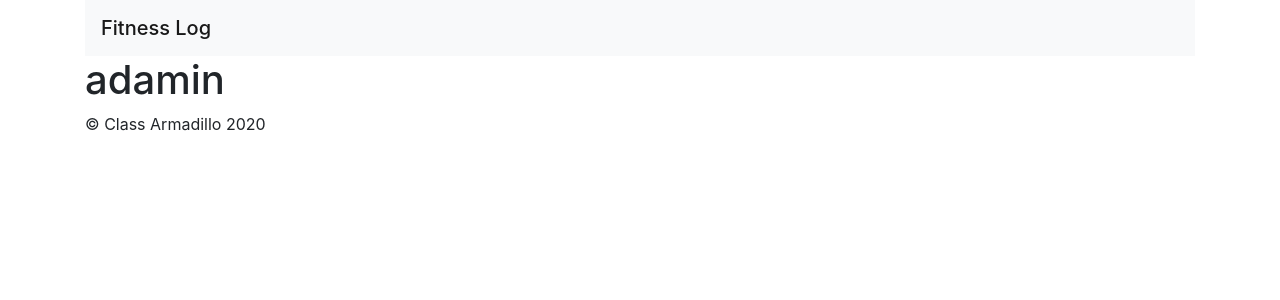
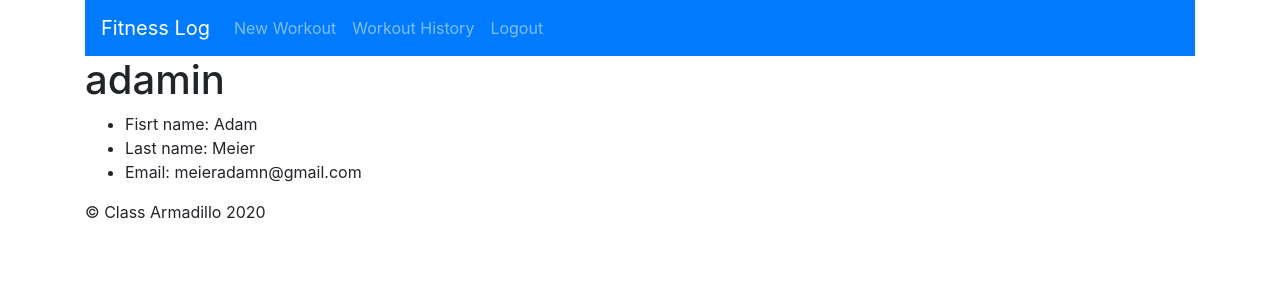
Before and after one commit to Nathematical/My-Fitness-Log, a Django app: page /users/profile/ in a window 1280 px wide. Shown: the top 300 px of the page. Run offline with Django 3.2, Linux system fonts and the light colour scheme; a user stored in the database is signed in; some libraries are stand-ins or nearby versions.

Commit message:
update to user template and views

```diff
--- a/fitness_log/log_app/templates/log_app/main.html
+++ b/fitness_log/log_app/templates/log_app/main.html
@@ -15,9 +15,9 @@
 <body>
     <div class="container">
         <!-- As a heading -->
-        <nav class="navbar navbar-light bg-light">
+        <!-- <nav class="navbar navbar-light bg-light">
             <span class="navbar-brand mb-0 h1">Fitness Log</span>
-        </nav>
+        </nav> -->
         <!-- As a link -->
         <!-- <nav class="navbar navbar-light bg-light">
             <a class="navbar-brand" href="#">Navbar</a>
--- a/fitness_log/log_users/templates/log_users/login.html
+++ b/fitness_log/log_users/templates/log_users/login.html
@@ -25,4 +25,5 @@
     <button id="submit_btn" type="submit" class="btn btn-primary">Submit</button>
 
 </form>
+<div>Need to register? <a href="{% url 'log_users:register' %}">Register</a> </div>
 {% endblock %}
--- a/fitness_log/log_users/templates/log_users/profile.html
+++ b/fitness_log/log_users/templates/log_users/profile.html
@@ -3,5 +3,25 @@
 {% block title %}Profile{% endblock %}
 
 {% block content %}
+<nav class="navbar navbar-expand-lg navbar-dark bg-primary">
+    <a class="navbar-brand" href="#">Fitness Log</a>
+    <button class="navbar-toggler" type="button" data-toggle="collapse" data-target="#navbarNavAltMarkup" aria-controls="navbarNavAltMarkup" aria-expanded="false" aria-label="Toggle navigation">
+      <span class="navbar-toggler-icon"></span>
+    </button>
+    <div class="collapse navbar-collapse" id="navbarNavAltMarkup">
+      <div class="navbar-nav">
+        <a class="nav-item nav-link" href="#">New Workout</a>
+        <a class="nav-item nav-link" href="#">Workout History</a>
+        <a class="nav-item nav-link" href="{% url 'log_users:logout' %}">Logout</a>
+      </div>
+    </div>
+  </nav>
 <h1>{{user.username}}</h1>
+<!-- add user image -->
+<ul class="profile_info">
+    <li>Fisrt name: {{user.first_name}}</li>
+    <li>Last name: {{user.last_name}}</li>
+    <li>Email: {{user.email}}</li>
+</ul>
+
 {% endblock %}
--- a/fitness_log/log_users/views.py
+++ b/fitness_log/log_users/views.py
@@ -51,7 +51,8 @@ def login(request):
 
 
 def logout(request):
-    return HttpResponse('User logout')
+    django.contrib.auth.logout(request)
+    return HttpResponseRedirect(reverse('log_users:login'))
 
 @login_required
 def profile(request):
```
Also changed, not shown: fitness_log/log_users/templates/log_users/register.html (+13 -1 lines), fitness_log/db.sqlite3.
